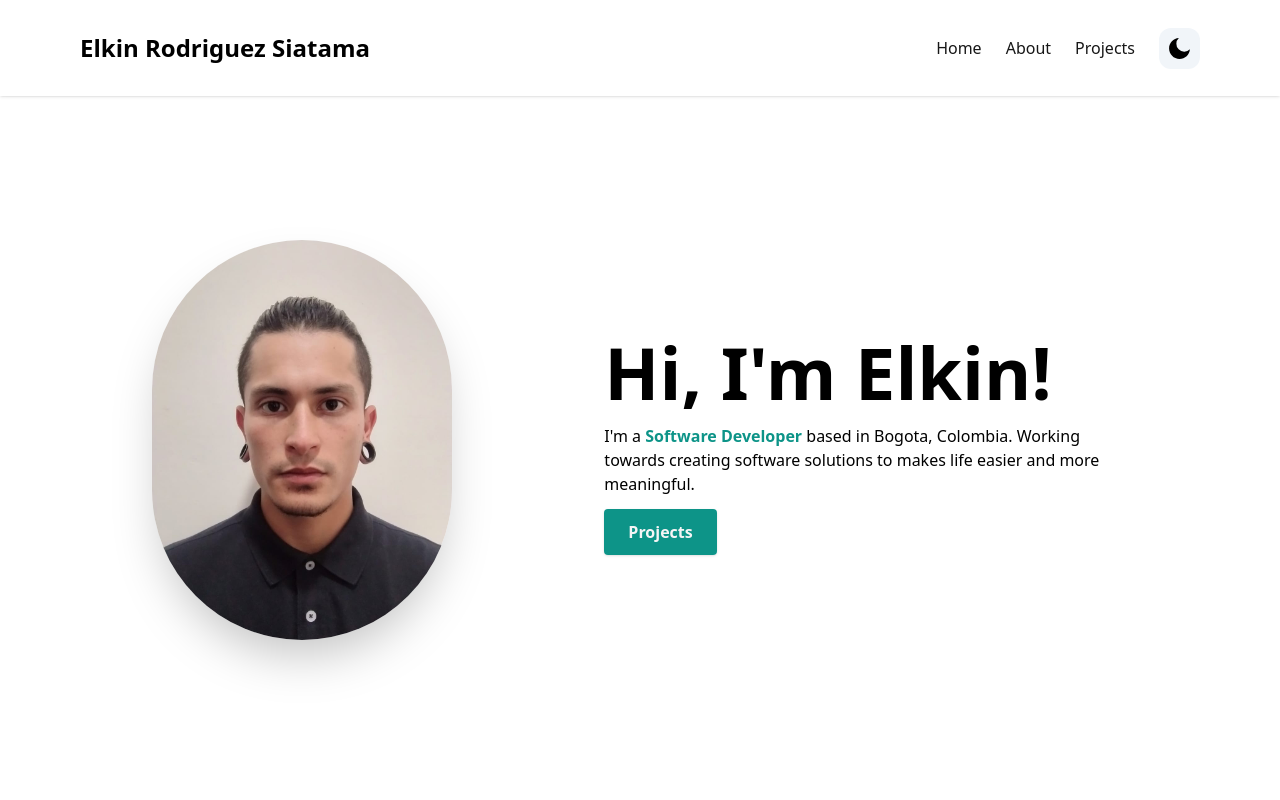
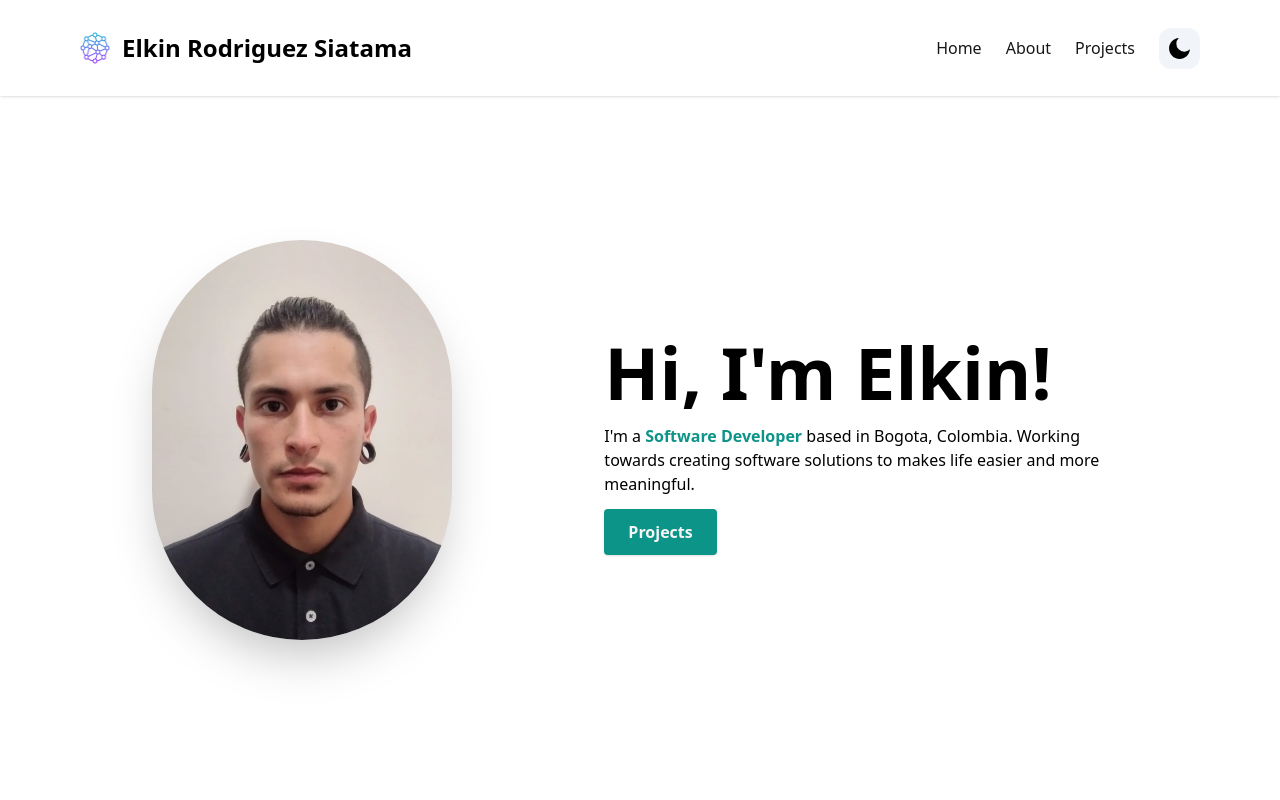
Before and after one commit to Elkinrodriguez03/Portfolio-website, a Next.js app: page / in a window 1280 px wide. Shown: the top 800 px of the page. Built offline with nearby package versions, Linux system fonts and the light colour scheme.

Commit message:
adding navbar logo

```diff
--- a/src/components/AboutSection.tsx
+++ b/src/components/AboutSection.tsx
@@ -81,7 +81,7 @@ const AboutSection = () => {
                     <Image
                         className="rounded-full hidden md:block md:relative md:top-3 md:left-16 md:z-0"
                         src="/images/About-photo.jpg"
-                        alt=""
+                        alt="About Photo"
                         width={300}
                         height={300}
                     />
--- a/src/components/Navbar.tsx
+++ b/src/components/Navbar.tsx
@@ -4,6 +4,7 @@ import { Link } from "react-scroll/modules";
 import { useTheme } from "next-themes";
 import { RiMoonFill, RiSunLine } from "react-icons/ri";
 import { IoMdMenu, IoMdClose } from "react-icons/io";
+import Image from "next/image";
 
 interface NavItem {
     label: string
@@ -38,7 +39,16 @@ const Navbar = () => {
                     <div className="flex items-center justify-between py-3">
                         <Link to="home">
                             <div className="md:py-5 md:block cursor-pointer">
-                                <h2 className="text-2xl font-bold">Elkin Rodriguez Siatama</h2>
+                                <div className="flex">
+                                    <Image
+                                        className="mr-3"
+                                        src="/images/nanotechnology.png"
+                                        alt="Logo"
+                                        width={30}
+                                        height={30}
+                                    />
+                                    <h2 className="text-2xl font-bold">Elkin Rodriguez Siatama</h2>
+                                </div>
                             </div>
                         </Link>
                         <div className="md:hidden">
```
Also changed, not shown: public/images/artificial-intelligence.png (renamed from public/artificial-intelligence.png), public/images/nanotechnology.png.
